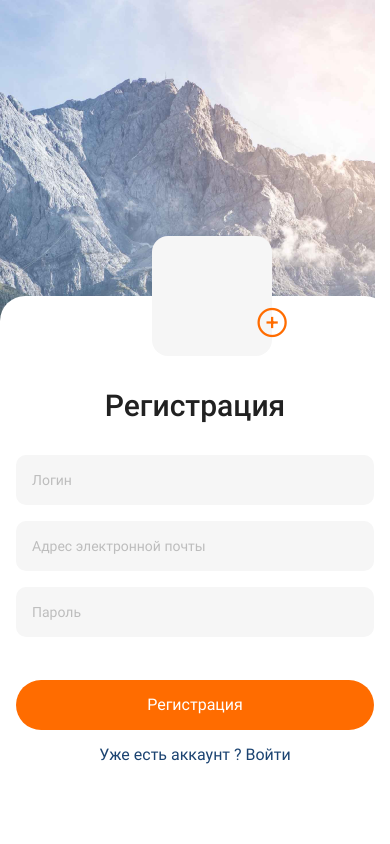
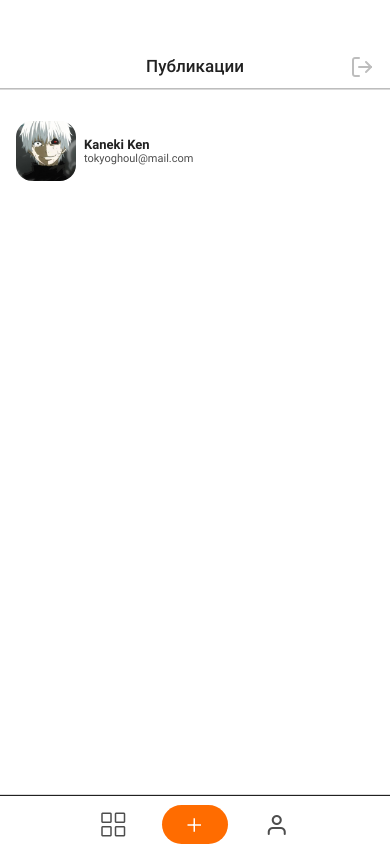
Before and after one commit to OlexandrTkachuk/rn-social-project, a React Native app: screen /Login in a window 390 px wide. Built offline with nearby package versions, Linux system fonts and the light colour scheme.

Commit message:
part 4
npm install @react-navigation/native
npm install react-native-screens react-native-safe-area-context
npm install @react-navigation/stack
npm install @react-navigation/bottom-tabs

add Post / CreatePost / Profile screens.

```diff
--- a/App.js
+++ b/App.js
@@ -6,13 +6,15 @@ import { StatusBar } from "expo-status-bar";
 import { useFonts } from "expo-font";
 import * as SplashScreen from "expo-splash-screen";
 
-// components
-import LoginScreen from "./screens/authScreens/LoginScreen";
-import RegistrationScreen from "./screens/authScreens/RegistrationScreen";
+// navigation
+import { NavigationContainer } from "@react-navigation/native";
+import useRoute from "./router";
 
 SplashScreen.preventAutoHideAsync();
 
 export default function App() {
+	const routing = useRoute({});
+
 	// load fonts
 	const [fontsLoaded] = useFonts({
 		"Roboto-Bold": require("./assets/fonts/Roboto-Bold.ttf"),
@@ -33,10 +35,9 @@ export default function App() {
 	onLayoutRootView();
 
 	return (
-		<>
-			{/* <LoginScreen /> */}
-			<RegistrationScreen />
+		<NavigationContainer>
+			{routing}
 			<StatusBar style="auto" />
-		</>
+		</NavigationContainer>
 	);
 }
--- a/package.json
+++ b/package.json
@@ -11,12 +11,17 @@
   "dependencies": {
     "@expo/vector-icons": "^13.0.0",
     "@expo/webpack-config": "^18.0.1",
+    "@react-navigation/bottom-tabs": "^6.5.7",
+    "@react-navigation/native": "^6.1.6",
+    "@react-navigation/stack": "^6.3.16",
     "expo": "~48.0.11",
     "expo-font": "~11.1.1",
     "expo-splash-screen": "~0.18.1",
     "expo-status-bar": "~1.4.4",
     "react": "18.2.0",
     "react-native": "0.71.6",
+    "react-native-safe-area-context": "4.5.0",
+    "react-native-screens": "~3.20.0",
     "react-native-web": "~0.18.10"
   },
   "devDependencies": {
--- /dev/null
+++ b/router.js
@@ -0,0 +1,106 @@
+// system
+import React from "react";
+
+// navigation
+import { createStackNavigator } from "@react-navigation/stack";
+import { createBottomTabNavigator } from "@react-navigation/bottom-tabs";
+
+// components auth
+import LoginScreen from "./screens/authScreens/LoginScreen";
+import RegistrationScreen from "./screens/authScreens/RegistrationScreen";
+
+// components main
+import PostsScreen from "./screens/mainScreens/PostsScreen";
+import CreatePostsScreen from "./screens/mainScreens/CreatePostsScreen";
+import ProfileScreen from "./screens/mainScreens/ProfileScreen";
+
+// icons
+import { Ionicons, SimpleLineIcons, Feather } from "@expo/vector-icons";
+
+const AuthStack = createStackNavigator();
+const MainTab = createBottomTabNavigator();
+
+const useRoute = (isAuth) => {
+	if (!isAuth) {
+		return (
+			<AuthStack.Navigator>
+				<AuthStack.Screen
+					options={{ headerShown: false }}
+					name="Login"
+					component={LoginScreen}
+				/>
+
+				<AuthStack.Screen
+					options={{ headerShown: false }}
+					name="Registration"
+					component={RegistrationScreen}
+				/>
+			</AuthStack.Navigator>
+		);
+	}
+
+	return (
+		<MainTab.Navigator
+			screenOptions={{
+				tabBarShowLabel: false,
+				tabBarStyle: {
+					borderTopColor: "#212121",
+					boxShadow: "0px -0.5px 0px rgba(0, 0, 0, 0.3)",
+					backdropFilter: "blur(13.5914px)",
+					backgroundColor: "#FFFFFF",
+					paddingTop: 9,
+					paddingHorizontal: 80,
+				},
+			}}
+		>
+			<MainTab.Screen
+				options={{
+					headerShown: false,
+					tabBarIcon: ({ focused, size, color }) => (
+						<SimpleLineIcons
+							name="grid"
+							size={24}
+							color="rgba(33, 33, 33, 0.8)"
+						/>
+					),
+				}}
+				name="Posts"
+				component={PostsScreen}
+			/>
+
+			<MainTab.Screen
+				options={{
+					headerShown: false,
+					tabBarIcon: ({ focused, size, color }) => (
+						<Ionicons name="add" size={24} color="#FFFFFF" />
+					),
+					tabBarItemStyle: {
+						backgroundColor: "#FF6C00",
+						borderRadius: 20,
+						marginHorizontal: 15,
+					},
+					// tabBarStyle: { display: "none" },
+				}}
+				name="Create"
+				component={CreatePostsScreen}
+			/>
+
+			<MainTab.Screen
+				options={{
+					headerShown: false,
+					tabBarIcon: ({ focused, size, color }) => (
+						<Feather
+							name="user"
+							size={24}
+							color="rgba(33, 33, 33, 0.8)"
+						/>
+					),
+				}}
+				name="Profile"
+				component={ProfileScreen}
+			/>
+		</MainTab.Navigator>
+	);
+};
+
+export default useRoute;
--- a/screens/authScreens/LoginScreen.jsx
+++ b/screens/authScreens/LoginScreen.jsx
@@ -17,7 +17,7 @@ import {
 // assets
 const backgroundImage = require("../../images/background.png");
 
-const LoginScreen = () => {
+const LoginScreen = ({ navigation }) => {
 	const [email, setEmail] = useState("");
 	const [password, setPassword] = useState("");
 
@@ -78,7 +78,10 @@ const LoginScreen = () => {
 							<Text style={styles.text}>Войти</Text>
 						</TouchableOpacity>
 
-						<Text onPress={() => {}} style={styles.info}>
+						<Text
+							onPress={() => navigation.navigate("Registration")}
+							style={styles.info}
+						>
 							Нет аккаунта? Зарегистрироваться
 						</Text>
 					</View>
--- a/screens/authScreens/RegistrationScreen.jsx
+++ b/screens/authScreens/RegistrationScreen.jsx
@@ -18,7 +18,7 @@ import {
 import { Ionicons } from "@expo/vector-icons";
 const backgroundImage = require("../../images/background.png");
 
-const RegistrationScreen = () => {
+const RegistrationScreen = ({ navigation }) => {
 	const [login, setLogin] = useState("");
 	const [email, setEmail] = useState("");
 	const [password, setPassword] = useState("");
@@ -118,7 +118,10 @@ const RegistrationScreen = () => {
 						>
 							<Text style={styles.text}>Регистрация</Text>
 						</Pressable>
-						<Text onPress={() => {}} style={styles.info}>
+						<Text
+							onPress={() => navigation.navigate("Login")}
+							style={styles.info}
+						>
 							Уже есть аккаунт ? Войти
 						</Text>
 					</View>
--- /dev/null
+++ b/screens/mainScreens/CreatePostsScreen.jsx
@@ -0,0 +1,75 @@
+// system
+import { useState } from "react";
+import {
+	View,
+	Text,
+	StyleSheet,
+	TouchableOpacity,
+	TouchableWithoutFeedback,
+	Alert,
+	Platform,
+	Keyboard,
+	ImageBackground,
+	KeyboardAvoidingView,
+	TextInput,
+} from "react-native";
+
+
+
+// icons
+import { AntDesign } from "@expo/vector-icons";
+
+const CreatePostsScreen = ({ navigation }) => {
+	return (
+		<View style={styles.container}>
+			<View style={styles.header}>
+				<Text style={styles.headerText}>Создать публикацию</Text>
+
+				<TouchableOpacity
+					style={styles.arrowleftIcon}
+					activeOpacity={0.8}
+					onPress={() => {
+						navigation.navigate("Posts");
+					}}
+				>
+					<AntDesign
+						name="arrowleft"
+						size={24}
+						color="rgba(33, 33, 33, 0.8)"
+					/>
+				</TouchableOpacity>
+			</View>
+		</View>
+	);
+};
+
+const styles = StyleSheet.create({
+	container: {
+		flex: 1,
+		backgroundColor: "#ffffff",
+	},
+	header: {
+		position: "relative",
+		paddingTop: 55,
+		paddingBottom: 11,
+		boxShadow: "0px 0.5px 0px rgba(0, 0, 0, 0.3)",
+		backdropFilter: "blur(13.5914px)",
+		borderBottomWidth: 1,
+		borderBottomColor: "#BDBDBD",
+	},
+	headerText: {
+		textAlign: "center",
+		fontFamily: "Roboto-Medium",
+		fontSize: 17,
+		lineHeight: 22,
+		color: "#212121",
+	},
+	arrowleftIcon: {
+		position: "absolute",
+		paddingHorizontal: 16,
+		top: 54,
+		// left: 16,
+	},
+});
+
+export default CreatePostsScreen;
--- /dev/null
+++ b/screens/mainScreens/PostsScreen.jsx
@@ -0,0 +1,99 @@
+// system
+import { View, Text, StyleSheet, TouchableOpacity } from "react-native";
+
+// icons
+import { Feather } from "@expo/vector-icons";
+import { Image } from "react-native";
+
+// assets
+const avatar = require("../../images/ken.png");
+
+const PostsScreen = () => {
+	return (
+		<View style={styles.container}>
+			<View style={styles.header}>
+				<Text style={styles.headerText}>Публикации</Text>
+
+				<TouchableOpacity
+					style={styles.logoutIcon}
+					activeOpacity={0.8}
+					onPress={() => {}}
+				>
+					<Feather
+						name="log-out"
+						size={24}
+						color="rgba(189, 189, 189, 1)"
+					/>
+				</TouchableOpacity>
+			</View>
+
+			<View style={styles.userContainer}>
+				<Image source={avatar} style={styles.avatar} />
+
+				<View style={styles.userInfo}>
+					<Text style={styles.userName}>Kaneki Ken</Text>
+					<Text style={styles.userEmail}>tokyoghoul@mail.com</Text>
+				</View>
+			</View>
+		</View>
+	);
+};
+
+const styles = StyleSheet.create({
+	container: {
+		flex: 1,
+		backgroundColor: "#ffffff",
+	},
+	header: {
+		position: "relative",
+		paddingTop: 55,
+		paddingBottom: 11,
+		boxShadow: "0px 0.5px 0px rgba(0, 0, 0, 0.3)",
+		backdropFilter: "blur(13.5914px)",
+		borderBottomWidth: 1,
+		borderBottomColor: "#BDBDBD",
+	},
+	headerText: {
+		textAlign: "center",
+		fontFamily: "Roboto-Medium",
+		fontSize: 17,
+		lineHeight: 22,
+		color: "#212121",
+	},
+	logoutIcon: {
+		position: "absolute",
+		paddingHorizontal: 16,
+		top: 54,
+		right: 0,
+	},
+	userContainer: {
+		display: "flex",
+		marginTop: 32,
+		marginHorizontal: 16,
+		flexDirection: "row",
+	},
+	avatar: {
+		width: 60,
+		height: 60,
+		resizeMode: "cover",
+		borderRadius: 16,
+		marginRight: 8,
+	},
+	userInfo: {
+		justifyContent: "center",
+	},
+	userName: {
+		fontFamily: "Roboto-Bold",
+		fontSize: 13,
+		lineHeight: 15,
+		color: "#212121",
+	},
+	userEmail: {
+		fontFamily: "Roboto-Regular",
+		fontSize: 11,
+		lineHeight: 13,
+		color: "rgba(33, 33, 33, 0.8)",
+	},
+});
+
+export default PostsScreen;
--- /dev/null
+++ b/screens/mainScreens/ProfileScreen.jsx
@@ -0,0 +1,29 @@
+// system
+import { View, Text, StyleSheet, ImageBackground } from "react-native";
+
+// assets
+const backgroundImage = require("../../images/background.png");
+
+const ProfileScreen = () => {
+	return (
+		<View style={styles.container}>
+			<ImageBackground
+				source={backgroundImage}
+				style={styles.image}
+			></ImageBackground>
+		</View>
+	);
+};
+
+const styles = StyleSheet.create({
+	container: {
+		flex: 1,
+		backgroundColor: "#fff",
+	},
+	image: {
+		flex: 1,
+		resizeMode: "cover",
+	},
+});
+
+export default ProfileScreen;
--- /dev/null
+++ b/screens/nestedScreens/CommentsScreen.jsx
@@ -0,0 +1,5 @@
+const CommentsScreen = () => {
+	return <></>;
+};
+
+export default CommentsScreen;
--- /dev/null
+++ b/screens/nestedScreens/DefaultScreen.jsx
@@ -0,0 +1,5 @@
+const DefaultScreen = () => {
+	return <></>;
+};
+
+export default DefaultScreen;
--- /dev/null
+++ b/screens/nestedScreens/MapScreen.jsx
@@ -0,0 +1,5 @@
+const MapScreen = () => {
+	return <></>;
+};
+
+export default MapScreen;
```
Also changed, not shown: images/ken.png (added), 1 other file (tests, documents, lock files or other folders).
